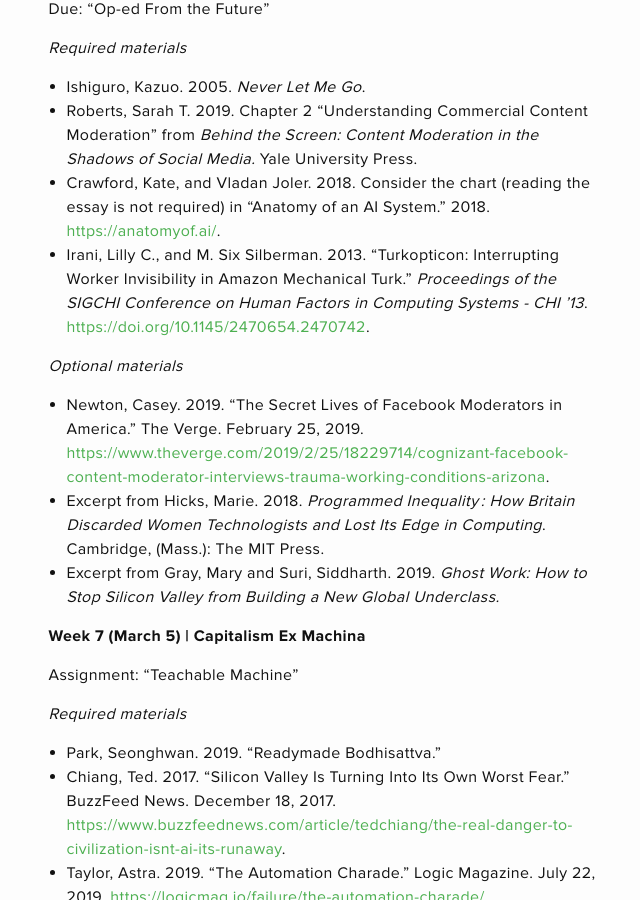
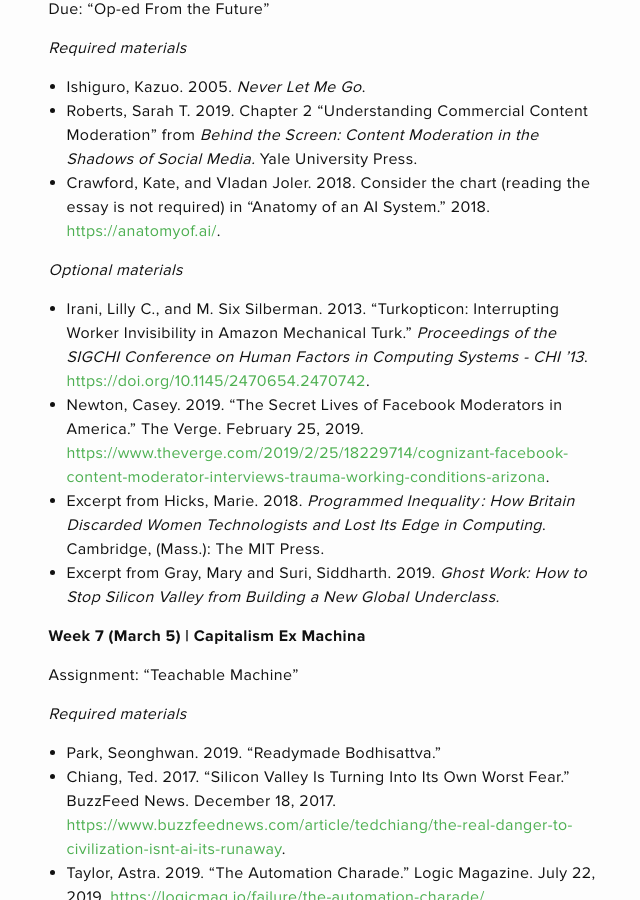
Before and after one commit to tech-speculative/tech-speculative.github.io, a Jekyll site: the page built from syllabus.md, in a window 1280 px wide and 900 px high, scrolled down 3217 px. Shown: the whole window, without its empty margins (314-954 px from the left). Built offline with Jekyll 4.4.1, drawn with Linux system fonts in a browser that asks for light colours; our own code applies the rules of GitHub Pages for plain Markdown files.

```diff
--- a/syllabus.md
+++ b/syllabus.md
@@ -115,11 +115,10 @@ _Required materials_
 *   Ishiguro, Kazuo. 2005. _Never Let Me Go_.
 *   Roberts, Sarah T. 2019. Chapter 2 “Understanding Commercial Content Moderation” from _Behind the Screen: Content Moderation in the Shadows of Social Media._ Yale University Press.
 *   Crawford, Kate, and Vladan Joler. 2018. Consider the chart (reading the essay is not required) in “Anatomy of an AI System.” 2018. [https://anatomyof.ai/](https://anatomyof.ai/).
-*   Irani, Lilly C., and M. Six Silberman. 2013. “Turkopticon: Interrupting Worker Invisibility in Amazon Mechanical Turk.” _Proceedings of the SIGCHI Conference on Human Factors in Computing Systems - CHI ’13_. [https://doi.org/10.1145/2470654.2470742](https://doi.org/10.1145/2470654.2470742).
-
 
 _Optional materials_
 
+*   Irani, Lilly C., and M. Six Silberman. 2013. “Turkopticon: Interrupting Worker Invisibility in Amazon Mechanical Turk.” _Proceedings of the SIGCHI Conference on Human Factors in Computing Systems - CHI ’13_. [https://doi.org/10.1145/2470654.2470742](https://doi.org/10.1145/2470654.2470742).
 *   Newton, Casey. 2019. “The Secret Lives of Facebook Moderators in America.” The Verge. February 25, 2019. [https://www.theverge.com/2019/2/25/18229714/cognizant-facebook-content-moderator-interviews-trauma-working-conditions-arizona](https://www.theverge.com/2019/2/25/18229714/cognizant-facebook-content-moderator-interviews-trauma-working-conditions-arizona).
 *   Excerpt from Hicks, Marie. 2018. _Programmed Inequality : How Britain Discarded Women Technologists and Lost Its Edge in Computing_. Cambridge, (Mass.): The MIT Press.
 *   Excerpt from Gray, Mary and Suri, Siddharth. 2019. _Ghost Work: How to Stop Silicon Valley from Building a New Global Underclass._
```
